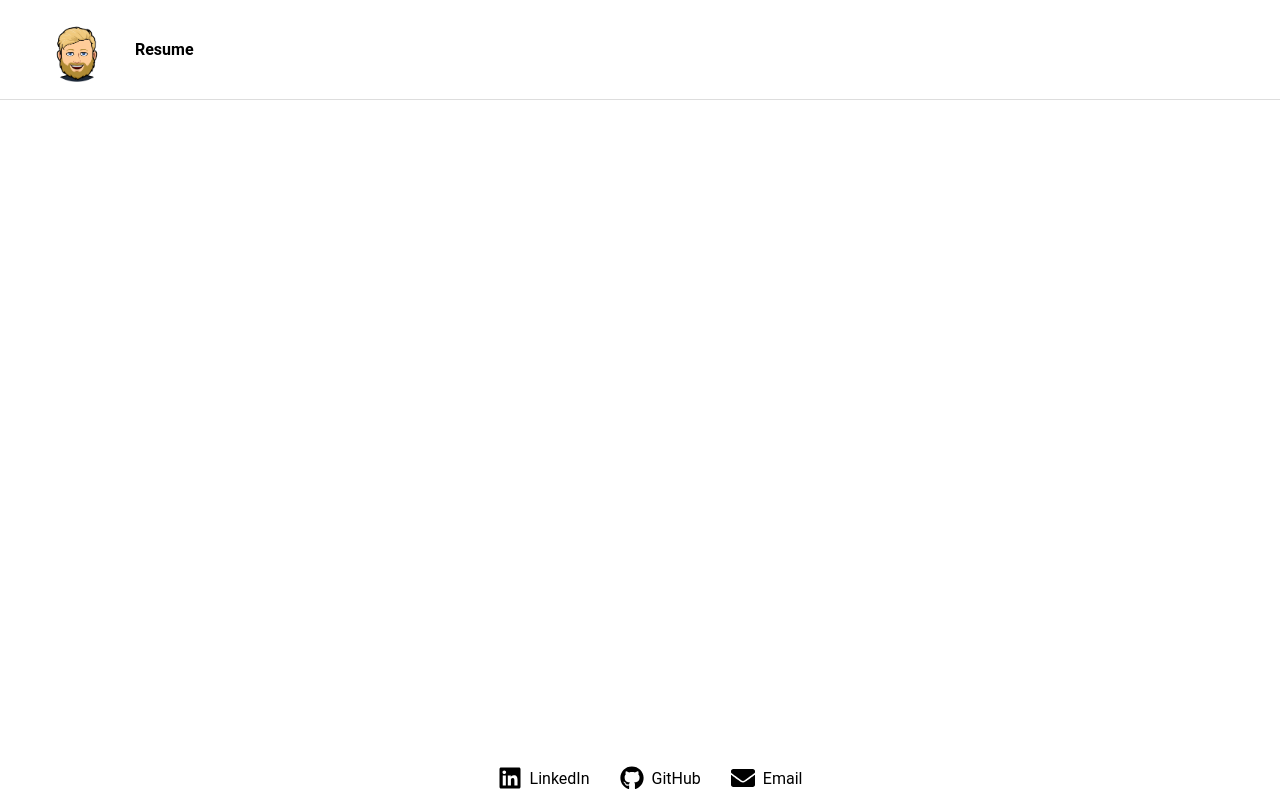
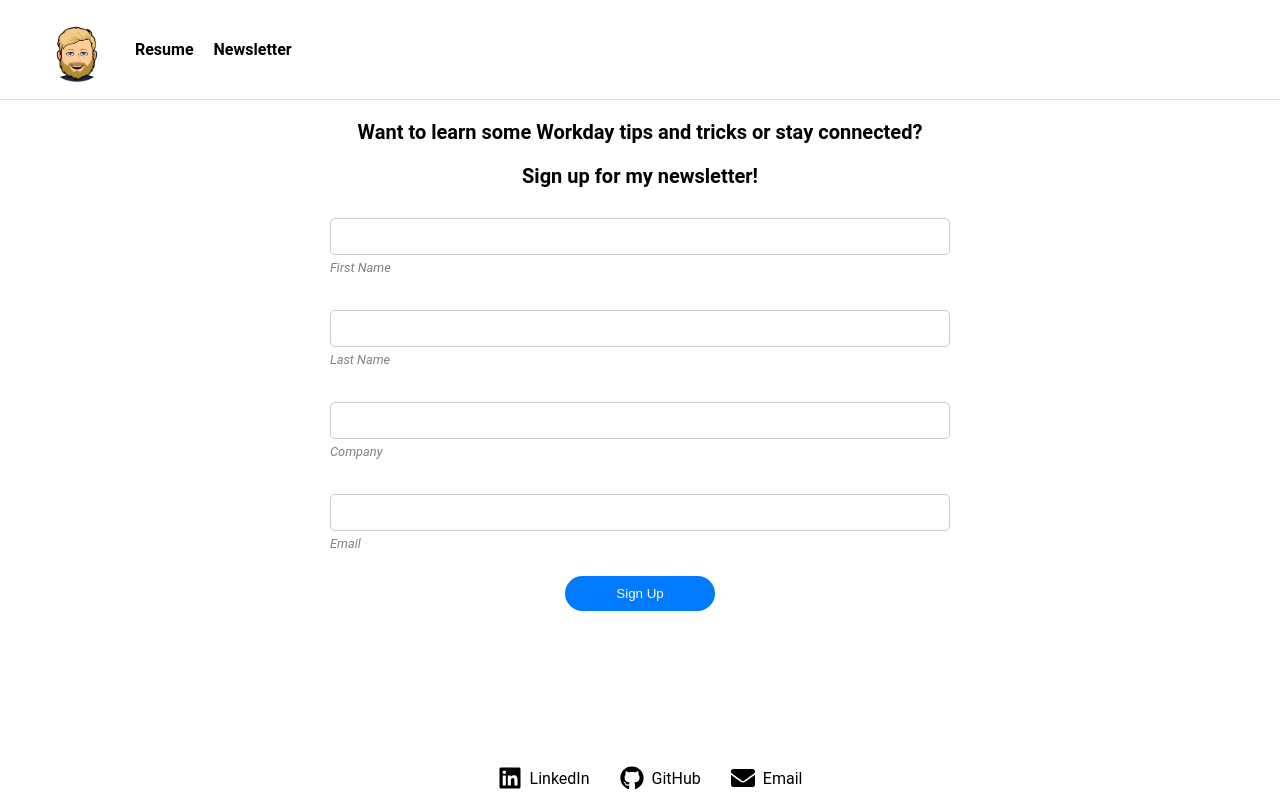
Before and after one commit to mattmoh/landing, a React (Vite) app: page /signup in a window 1280 px wide. Built offline with nearby package versions, Linux system fonts and the light colour scheme.

Commit message:
add sign up page

```diff
--- a/package.json
+++ b/package.json
@@ -14,7 +14,8 @@
     "react-dom": "^18.3.1",
     "react-router-dom": "6.26.2",
     "react-icons":"^5.3.0",
-    "marked": "14.1.2"
+    "marked": "14.1.2",
+    "axios": "^0.24.0"
   },
   "devDependencies": {
     "@eslint/js": "^9.15.0",
--- a/src/App.jsx
+++ b/src/App.jsx
@@ -3,16 +3,17 @@ import { BrowserRouter as Router, Routes, Route } from 'react-router-dom';
 import Navbar from './components/Navbar';
 import Home from './pages/Home';
 import Resume from './pages/Resume';
+import Signup from './pages/Signup';
 import Footer from './components/Footer';
 
 const App = () => {
-
   return (
     <Router>
       <Navbar />
       <Routes>
         <Route path="/" element={<Home />} />
         <Route path="/resume" element={<Resume />} />
+        <Route path="/signup" element={<Signup />} />
       </Routes>
       <Footer />
     </Router>
--- a/src/components/Navbar.jsx
+++ b/src/components/Navbar.jsx
@@ -2,7 +2,6 @@ import React from 'react';
 import { Link } from 'react-router-dom';
 
 export default function Navbar() {
-
   return (
     <nav className="navbar">
       <ul>
@@ -16,6 +15,7 @@ export default function Navbar() {
           </Link>
         </li>
         <li><Link to="/resume">Resume</Link></li>
+        <li><Link to="/signup">Newsletter</Link></li>
       </ul>
     </nav>
   );
--- /dev/null
+++ b/src/pages/Signup.css
@@ -0,0 +1,77 @@
+.signup {
+    display: flex;
+    flex-direction: column;
+    margin: 0 auto;
+    text-align: left;
+    width: 50% !important;
+    padding-top: calc(var(--navbar-height) + 20px);
+}
+
+@media (max-width: 1024px) {
+    .signup {
+        width: 80% !important;
+    }
+}
+
+@media (max-width: 768px) {
+    .signup {
+        width: 100% !important;
+    }
+}
+
+.signup h2 {
+    text-align: center;
+    margin-bottom: 20px;
+}
+
+.signup form {
+    display: flex;
+    flex-direction: column;
+    gap: 15px;
+}
+
+.signup label {
+    margin-top: 5px;
+    font-size: 0.8em;
+    font-style: italic;
+    color: grey;
+}
+
+.signup input {
+    padding: 10px;
+    border: 1px solid #ccc;
+    border-radius: 5px;
+}
+
+.signup button {
+    padding: 10px 20px;
+    border: none;
+    border-radius: 50px;
+    background-color: #007BFF;
+    color: white;
+    cursor: pointer;
+    padding: 10px;
+    width: 150px;
+    align-self: center;
+}
+
+.signup button:hover {
+    background-color: #0056b3;
+}
+
+.signup .error {
+    color: red;
+    font-size: 0.8em;
+    margin-top: 5px;
+}
+
+.signup div {
+    display: flex;
+    flex-direction: column;
+    padding: 10px;
+}
+
+.signup .error p {
+    margin: 0;
+    padding: 0;
+  }
--- /dev/null
+++ b/src/pages/Signup.jsx
@@ -0,0 +1,118 @@
+import React, { useState } from 'react';
+import './Signup.css';
+import axios from 'axios';
+
+const Signup = () => {
+    const [first_name, setFirstName] = useState('');
+    const [last_name, setLastName] = useState('');
+    const [company, setCompany] = useState('');
+    const [email, setEmail] = useState('');
+    const [errors, setErrors] = useState([]);
+
+    const validateForm = () => {
+        const validationErrors = [];
+        if (!first_name.trim()) validationErrors.push('First Name is required.');
+        if (!last_name.trim()) validationErrors.push('Last Name is required.');
+        if (!company.trim()) validationErrors.push('Company is required.');
+        if (email.trim() && !/^[^\s@]+@[^\s@]+\.[^\s@]+$/.test(email)) validationErrors.push('Email is invalid.');
+        if (!email.trim()) validationErrors.push('Email is required.');
+        return validationErrors;
+    };
+
+    const handleSubmit = async (e) => {
+        e.preventDefault();
+        const validationErrors = validateForm();
+
+        if (validationErrors.length > 0) {
+            setErrors(validationErrors);
+            return;
+        }
+
+        setErrors([]);
+        const data = { first_name, last_name, company, email };
+
+        try {
+            const options = {
+                method: 'POST',
+                headers: {
+                    accept: 'application/json',
+                    'content-type': 'application/json',
+                    'api-key': import.meta.env.VITE_BREVO_KEY
+                },
+                body: JSON.stringify({
+                    attributes: { FIRSTNAME: data.first_name, LASTNAME: data.last_name, COMPANY: data.company },
+                    updateEnabled: false,
+                    email: data.email
+                })
+            };
+
+            const response = await fetch('https://api.brevo.com/v3/contacts', options);
+            const result = await response.json();
+            console.log(result);
+
+            if (response.ok) {
+                alert('Thank you for signing up!');
+                setFirstName('');
+                setLastName('');
+                setCompany('');
+                setEmail('');
+            } else {
+                alert('There was an issue signing you up. Please try again.');
+            }
+        } catch (err) {
+            console.error('Error creating contact in Brevo:', err);
+            alert('There was an issue signing you up. Please try again.');
+        }
+    };
+
+    return (
+        <main className="signup">
+            <h2>Want to learn some Workday tips and tricks or stay connected?</h2>
+            <h2>Sign up for my newsletter!</h2>
+            <form onSubmit={handleSubmit}>
+                <div>
+                    <input
+                        type="text"
+                        value={first_name}
+                        onChange={(e) => setFirstName(e.target.value)}
+                    />
+                    <label>First Name</label>
+                </div>
+                <div>
+                    <input
+                        type="text"
+                        value={last_name}
+                        onChange={(e) => setLastName(e.target.value)}
+                    />
+                    <label>Last Name</label>
+                </div>
+                <div>
+                    <input
+                        type="text"
+                        value={company}
+                        onChange={(e) => setCompany(e.target.value)}
+                    />
+                    <label>Company</label>
+                </div>
+                <div>
+                    <input
+                        type="text"
+                        value={email}
+                        onChange={(e) => setEmail(e.target.value)}
+                    />
+                    <label>Email</label>
+                </div>
+                <button type="submit">Sign Up</button>
+                {errors.length > 0 && (
+                    <div className="error">
+                        {errors.map((error, index) => (
+                            <p key={index}>{error}</p>
+                        ))}
+                    </div>
+                )}
+            </form>
+        </main>
+    );
+};
+
+export default Signup;
```
Also changed, not shown: public/markdown/mattmoh.md (+4 -3 lines), 1 other file (tests, documents, lock files or other folders).
